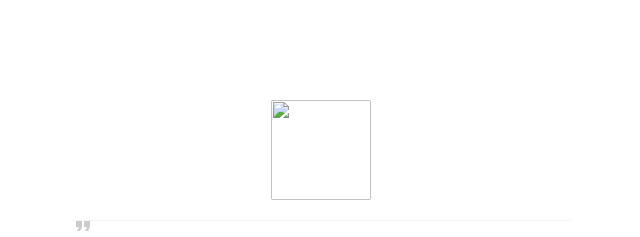
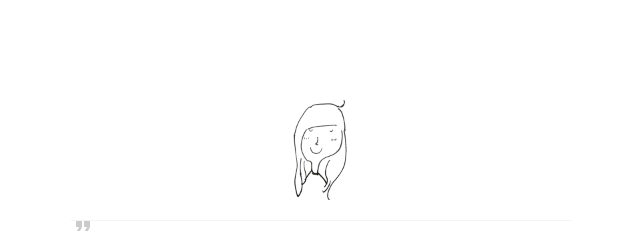
Before and after one commit to maggiehe/maggiehe.github.com, a plain HTML site: page index.html in a window 1280 px wide. Shown: the top 237 px of the page, without its empty margins (319-959 px from the left). Drawn offline with Linux system fonts and the light colour scheme.

Commit message:
update favicon

```diff
--- a/index.html
+++ b/index.html
@@ -11,7 +11,7 @@
 <div class="vi">
     <div class="sidebar">
         <div class="header">
-            <div class="favicon"><img src="http://blog.maggie.red/favicon.ico"/></div>
+            <div class="favicon"><img src="favicon.ico"/></div>
 
             <div class="quote">
                 <p class="quote-text animate-init">做个匠人，修颗匠心</p>
```
